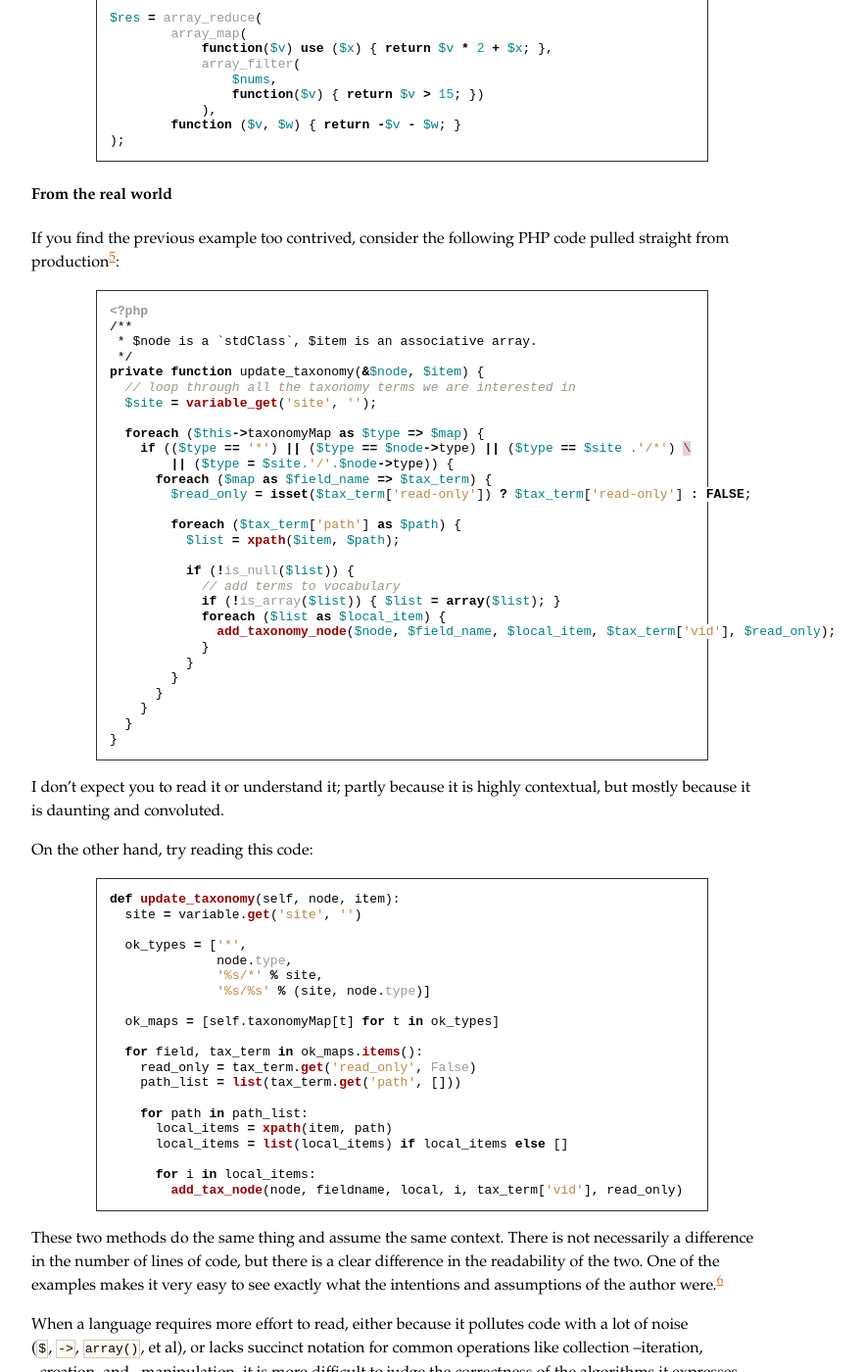
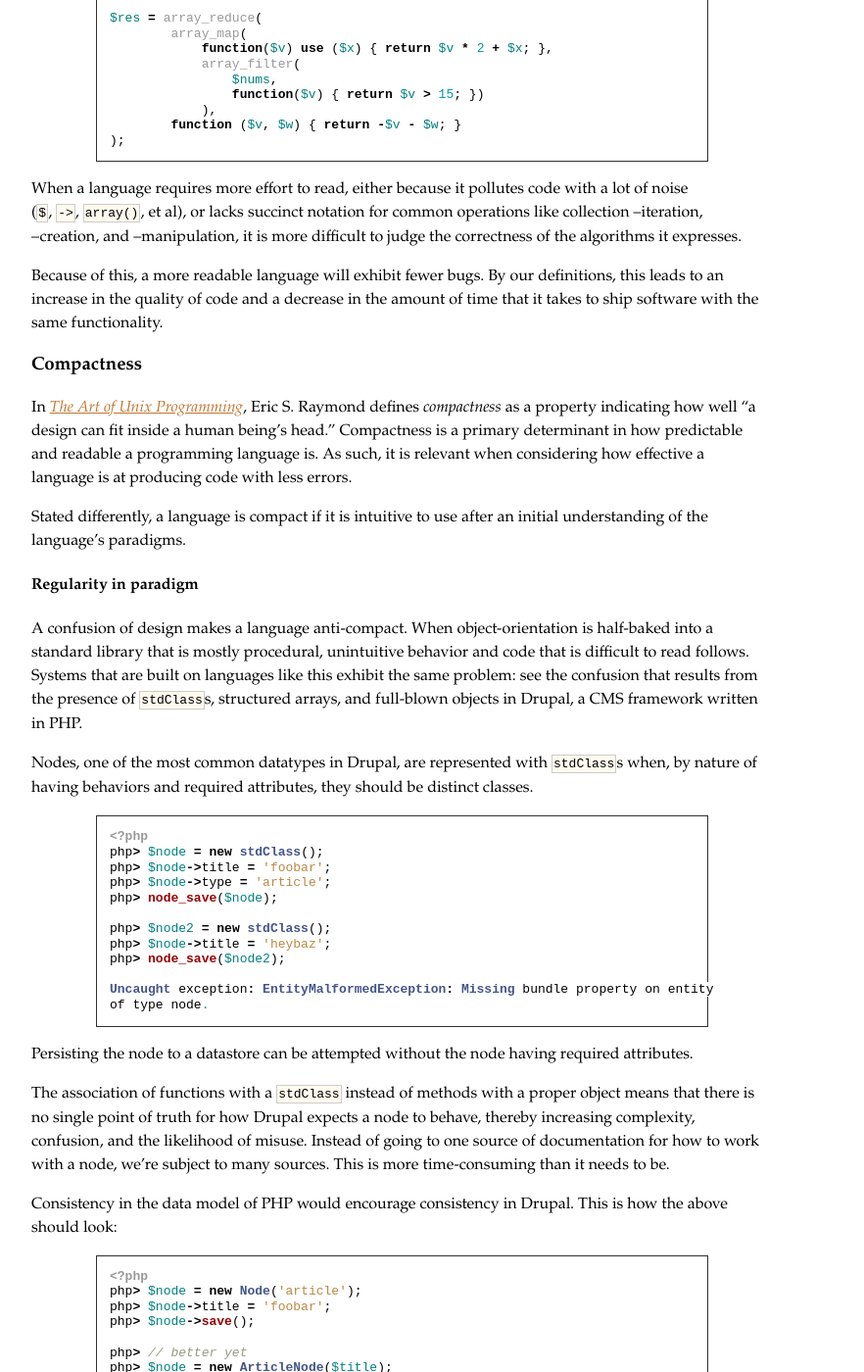
Before and after one commit to jamesob/jamesob.github.io, a Jekyll site: the page built from _posts/2012-2-11-language-matters.md, in a window 1280 px wide and 1400 px high, scrolled down 4763 px. Shown: the whole window at 98% size, without its empty margins (254-1136 px from the left). Built offline with Jekyll 4.4.1, drawn with Linux system fonts in a browser that asks for light colours; comment, search, counter and statistics services are not loaded; some of the changed text lies outside the part shown.

Commit message:
removing unfair example

```diff
--- a/_posts/2012-2-11-language-matters.md
+++ b/_posts/2012-2-11-language-matters.md
@@ -272,76 +272,6 @@ $res = array_reduce(
 );
 {% endhighlight %}
 
-#### From the real world
-
-If you find the previous example too contrived, consider the following PHP code
-pulled straight from production[^4]:
-
-{% highlight php %}
-<?php
-/**
- * $node is a `stdClass`, $item is an associative array.
- */
-private function update_taxonomy(&$node, $item) {
-  // loop through all the taxonomy terms we are interested in
-  $site = variable_get('site', '');
-
-  foreach ($this->taxonomyMap as $type => $map) {
-    if (($type == '*') || ($type == $node->type) || ($type == $site .'/*') \
-        || ($type = $site.'/'.$node->type)) {
-      foreach ($map as $field_name => $tax_term) {
-        $read_only = isset($tax_term['read-only']) ? $tax_term['read-only'] : FALSE;
-
-        foreach ($tax_term['path'] as $path) {
-          $list = xpath($item, $path);
-
-          if (!is_null($list)) {
-            // add terms to vocabulary
-            if (!is_array($list)) { $list = array($list); }
-            foreach ($list as $local_item) {
-              add_taxonomy_node($node, $field_name, $local_item, $tax_term['vid'], $read_only);
-            }
-          }
-        }
-      }
-    }
-  }
-}
-{% endhighlight %}
-
-I don't expect you to read it or understand it; partly because it is
-highly contextual, but mostly because it is daunting and convoluted.
-
-On the other hand, try reading this code:
-
-{% highlight python %}
-def update_taxonomy(self, node, item):
-  site = variable.get('site', '')
-
-  ok_types = ['*',
-              node.type,
-              '%s/*' % site,
-              '%s/%s' % (site, node.type)]
-
-  ok_maps = [self.taxonomyMap[t] for t in ok_types]
-
-  for field, tax_term in ok_maps.items():
-    read_only = tax_term.get('read_only', False)
-    path_list = list(tax_term.get('path', []))
-
-    for path in path_list:
-      local_items = xpath(item, path)
-      local_items = list(local_items) if local_items else []
-
-      for i in local_items:
-        add_tax_node(node, fieldname, local, i, tax_term['vid'], read_only)
-{% endhighlight %}
-
-These two methods do the same thing and assume the same context. There is not
-necessarily a difference in the number of lines of code, but there is a clear
-difference in the readability of the two. One of the examples makes it very easy
-to see exactly what the intentions and assumptions of the author were.[^3]
-
 When a language requires more effort to read, either because it pollutes code
 with a lot of noise
 (`$`, `->`, `array()`, et al), or lacks succinct notation
@@ -568,10 +498,6 @@ are not strings or integers.
 [^2]: Worth noting is that both Python and Groovy offer constructs for
 variadic arguments.
 
-[^3]: In fact, the Python is even at a disadvantage here because it interacts
-with an API that was designed to accommodate PHP's warts; namely, the continual
-checking and casting of return types.
-
 [^4]: The variable names have been sanitized for anonymity.
 
 [^6]: Studies correlating bug count with language use are apparently not of
```
